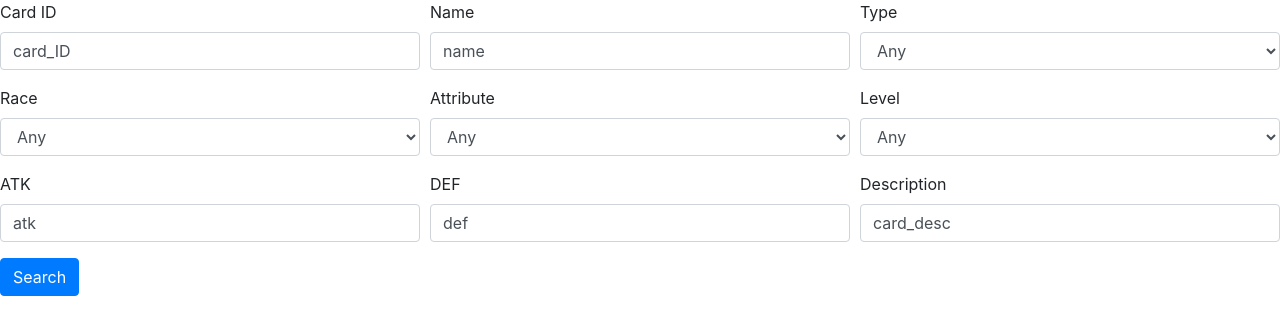
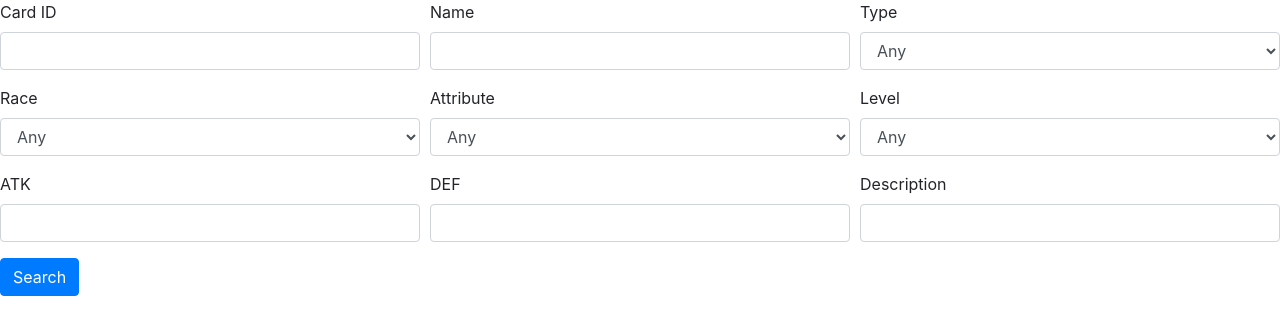
Before and after one commit to awolffromspace/yu-gi-oh-db, a PHP site: page /cardsearch.php in a window 1280 px wide. Shown: the part 80-415 px from the top of the page. Run offline with PHP 8.4, Linux system fonts and the light colour scheme; the visitor is signed in with stand-in values (Sample User, id 1); some libraries are stand-ins or nearby versions.

Commit message:
Try to use empty strings instead of column names

```diff
--- a/cardsearch.php
+++ b/cardsearch.php
@@ -32,16 +32,16 @@ if (isset($_SESSION['user']))
             <div class="form-row">
                 <div class="form-group col-md-4">
                     <label for="card_ID">Card ID</label>
-                    <input type="text" class="form-control" id="card_ID" name="card_ID" value="card_ID">
+                    <input type="text" class="form-control" id="card_ID" name="card_ID" value="">
                 </div>
                 <div class="form-group col-md-4">
                     <label for="name">Name</label>
-                    <input type="text" class="form-control" id="name" name="name" value="name">
+                    <input type="text" class="form-control" id="name" name="name" value="">
                 </div>
                 <div class="form-group col-md-4">
                     <label for="type">Type</label>
                     <select class="form-control" id="type" name="type">
-                        <option value="type" selected hidden>Any</option>
+                        <option value="" selected hidden>Any</option>
                         <option>Effect Monster</option>
                         <option>Flip Effect Monster</option>
                         <option>Fusion Monster</option>
@@ -55,7 +55,7 @@ if (isset($_SESSION['user']))
                 <div class="form-group col-md-4">
                     <label for="race">Race</label>
                     <select class="form-control" id="race" name="race">
-                        <option value="race" selected hidden>Any</option>
+                        <option value="" selected hidden>Any</option>
                         <option>Aqua</option>
                         <option>Beast</option>
                         <option>Beast-Warrior</option>
@@ -81,7 +81,7 @@ if (isset($_SESSION['user']))
                 <div class="form-group col-md-4">
                     <label for="card_attribute">Attribute</label>
                     <select class="form-control" id="card_attribute" name="card_attribute">
-                        <option value="card_attribute" selected hidden>Any</option>
+                        <option value="" selected hidden>Any</option>
                         <option>DARK</option>
                         <option>EARTH</option>
                         <option>FIRE</option>
@@ -93,7 +93,7 @@ if (isset($_SESSION['user']))
                 <div class="form-group col-md-4">
                     <label for="level">Level</label>
                     <select class="form-control" id="level" name="level">
-                        <option value="level" selected hidden>Any</option>
+                        <option value="" selected hidden>Any</option>
                         <option>1</option>
                         <option>2</option>
                         <option>3</option>
@@ -109,15 +109,15 @@ if (isset($_SESSION['user']))
             <div class="form-row">
                 <div class="form-group col-md-4">
                     <label for="atk">ATK</label>
-                    <input type="text" class="form-control" id="atk" name="atk" value="atk">
+                    <input type="text" class="form-control" id="atk" name="atk" value="">
                 </div>
                 <div class="form-group col-md-4">
                     <label for="def">DEF</label>
-                    <input type="text" class="form-control" id="def" name="def" value="def">
+                    <input type="text" class="form-control" id="def" name="def" value="">
                 </div>
                 <div class="form-group col-md-4">
                     <label for="card_desc">Description</label>
-                    <input type="text" class="form-control" id="card_desc" name="card_desc" value="card_desc">
+                    <input type="text" class="form-control" id="card_desc" name="card_desc" value="">
                 </div>
             </div>
             <button type="submit" class="btn btn-primary">Search</button>
--- a/model/cardsearch.php
+++ b/model/cardsearch.php
@@ -3,47 +3,47 @@
         require('connectdb.php');
         $query = "SELECT * FROM Cards NATURAL JOIN Card_name NATURAL JOIN Card_image NATURAL LEFT JOIN Monster WHERE";
 
-        if ($card_ID == "card_ID") {
+        if ($card_ID == "") {
             $query = $query." card_ID=card_ID";
         } else {
             $query = $query." card_ID=:card_ID";
         }
-        if ($name == "name") {
+        if ($name == "") {
             $query = $query." AND name=name";
         } else {
             $query = $query." AND name=:name";
         }
-        if ($type == "type") {
+        if ($type == "") {
             $query = $query." AND type=type";
         } else {
             $query = $query." AND type=:type";
         }
-        if ($race == "race") {
+        if ($race == "") {
             $query = $query." AND race=race";
         } else {
             $query = $query." AND race=:race";
         }
-        if ($card_attribute == "card_attribute") {
+        if ($card_attribute == "") {
             $query = $query." AND card_attribute=card_attribute";
         } else {
             $query = $query." AND card_attribute=:card_attribute";
         }
-        if ($level == "level") {
+        if ($level == "") {
             $query = $query." AND level=level";
         } else {
             $query = $query." AND level=:level";
         }
-        if ($atk == "atk") {
+        if ($atk == "") {
             $query = $query." AND atk=atk";
         } else {
             $query = $query." AND atk=:atk";
         }
-        if ($def == "def") {
+        if ($def == "") {
             $query = $query." AND def=def";
         } else {
             $query = $query." AND def=:def";
         }
-        if ($card_desc == "card_desc") {
+        if ($card_desc == "") {
             $query = $query." AND card_desc=card_desc";
         } else {
             $query = $query." AND card_desc=:card_desc";
@@ -51,31 +51,31 @@
 
         $statement = $db->prepare($query);
 
-        if ($card_ID != "card_ID") {
+        if ($card_ID != "") {
             $statement->bindValue(':card_ID', intval($card_ID), PDO::PARAM_INT);
         }
-        if ($name != "name") {
+        if ($name != "") {
             $statement->bindValue(':name', $name, PDO::PARAM_STR);
         }
-        if ($type != "type") {
+        if ($type != "") {
             $statement->bindValue(':type', $type, PDO::PARAM_STR);
         }
-        if ($race != "race") {
+        if ($race != "") {
             $statement->bindValue(':race', $race, PDO::PARAM_STR);
         }
-        if ($card_attribute != "card_attribute") {
+        if ($card_attribute != "") {
             $statement->bindValue(':card_attribute', $card_attribute, PDO::PARAM_STR);
         }
-        if ($level != "level") {
+        if ($level != "") {
             $statement->bindValue(':level', intval($level), PDO::PARAM_INT);
         }
-        if ($atk != "atk") {
+        if ($atk != "") {
             $statement->bindValue(':atk', intval($atk), PDO::PARAM_INT);
         }
-        if ($def != "def") {
+        if ($def != "") {
             $statement->bindValue(':def', intval($def), PDO::PARAM_INT);
         }
-        if ($card_desc != "card_desc") {
+        if ($card_desc != "") {
             $statement->bindValue(':card_desc', $card_desc, PDO::PARAM_STR);
         }
 
```
